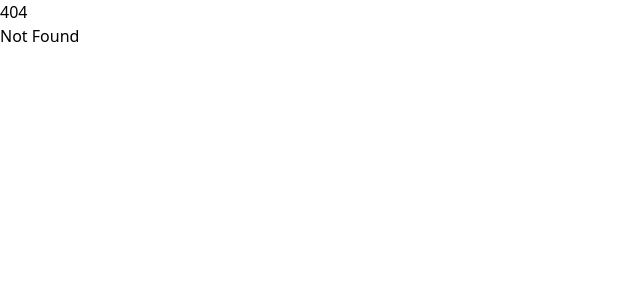
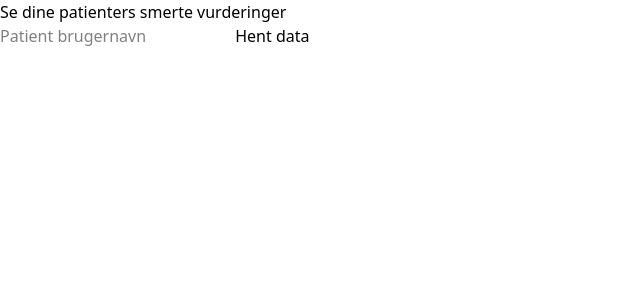
Before and after one commit to LilleCerebellum/TelemedicinSvelteTables, a SvelteKit app in the folder LektionSeje/: page /patientView in a window 1280 px wide. Before the commit this address had no page. Shown: the top 300 px of the page, without its empty margins (0-640 px from the left). Built offline with nearby package versions, Linux system fonts and the light colour scheme.

Commit message:
pls work

```diff
--- /dev/null
+++ b/LektionSeje/src/routes/api/dataView/+server.js
@@ -0,0 +1,25 @@
+import { db } from '$lib/server/db';
+import { patient, painValues } from '$lib/server/db/schema.js';
+import { eq } from 'drizzle-orm';
+
+export async function POST({ request }) {
+	const { patientUsername } = await request.json();
+
+	// Step 1: Find the patient by username
+	const patientData = await db.query.patient.findFirst({
+		where: eq(patient.username, patientUsername)
+	});
+
+	if (!patientData) {
+		return new Response(JSON.stringify({ error: 'Patient not found' }), { status: 404 });
+	}
+
+
+	const values = await db
+		.select()
+		.from(painValues)
+		.where(eq(painValues.patientId, patientData.id))
+		.orderBy(painValues.createdAt);
+
+	return new Response(JSON.stringify(values), { status: 200 });
+}
--- /dev/null
+++ b/LektionSeje/src/routes/patientView/+page.svelte
@@ -0,0 +1,36 @@
+<script>
+	let patientUsername = $state('');
+	let painEntries = $state([]);
+
+
+	const fetchPainValues = async () => {
+		const response = await fetch('/api/dataView', {
+			method: 'POST',
+			headers: {
+				'Content-Type': 'application/json'
+			},
+			body: JSON.stringify({ patientUsername })
+		});
+
+		const data = await response.json();
+		if (response.ok) {
+			painEntries = data;
+		} else {
+			alert('Patient not found or error occurred');
+		}
+	};
+</script>
+
+<h1>Se dine patienters smerte vurderinger</h1>
+<input type="text" bind:value={patientUsername} placeholder="Patient brugernavn" />
+<button onclick={fetchPainValues}>Hent data</button>
+
+{#if painEntries.length}
+	<ul>
+		{#each painEntries as entry}
+			<li>
+				<b>{entry.painValue}</b> – {entry.log} – {new Date(entry.createdAt).toLocaleString()}
+			</li>
+		{/each}
+	</ul>
+{/if}
```
